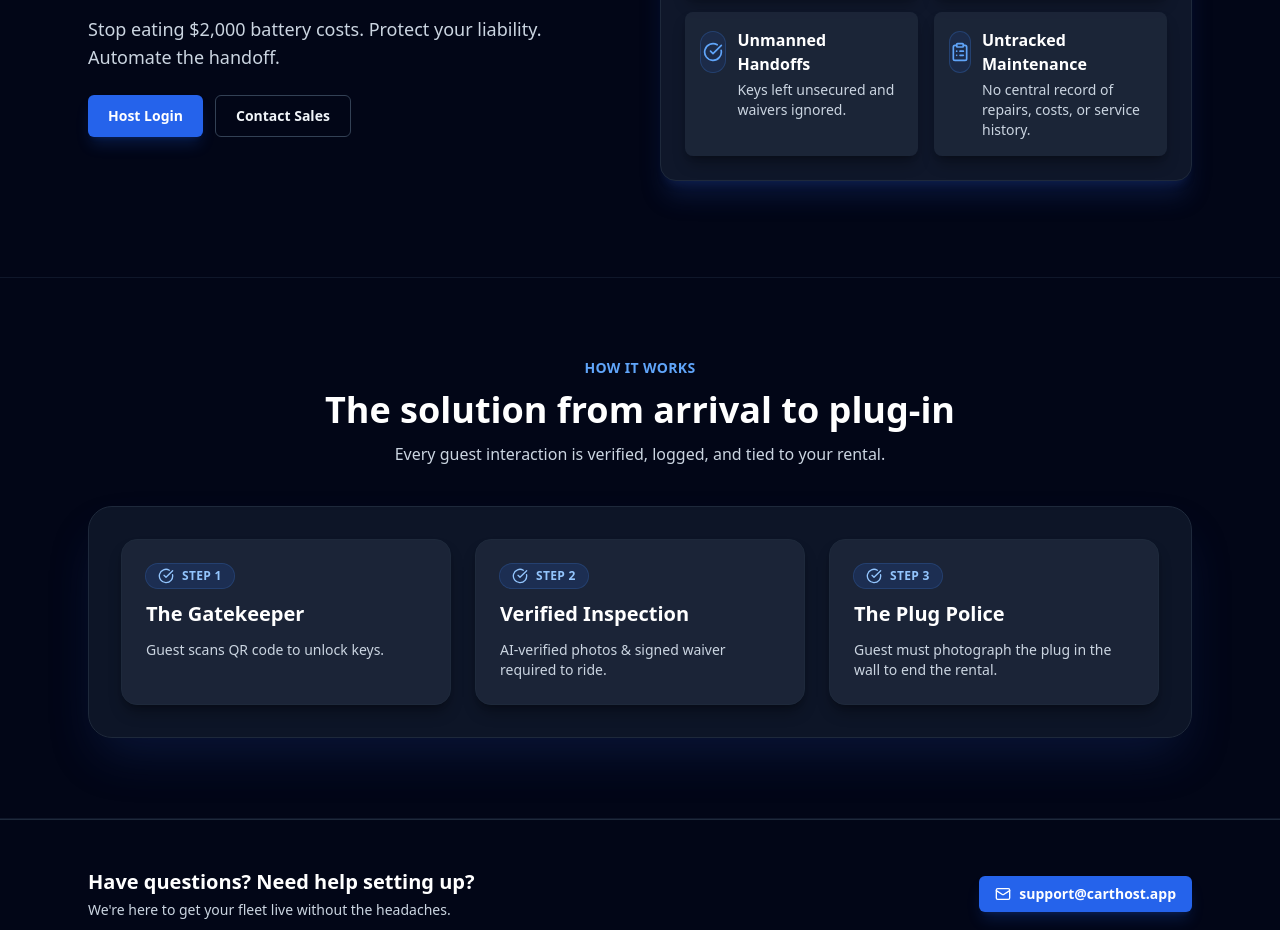
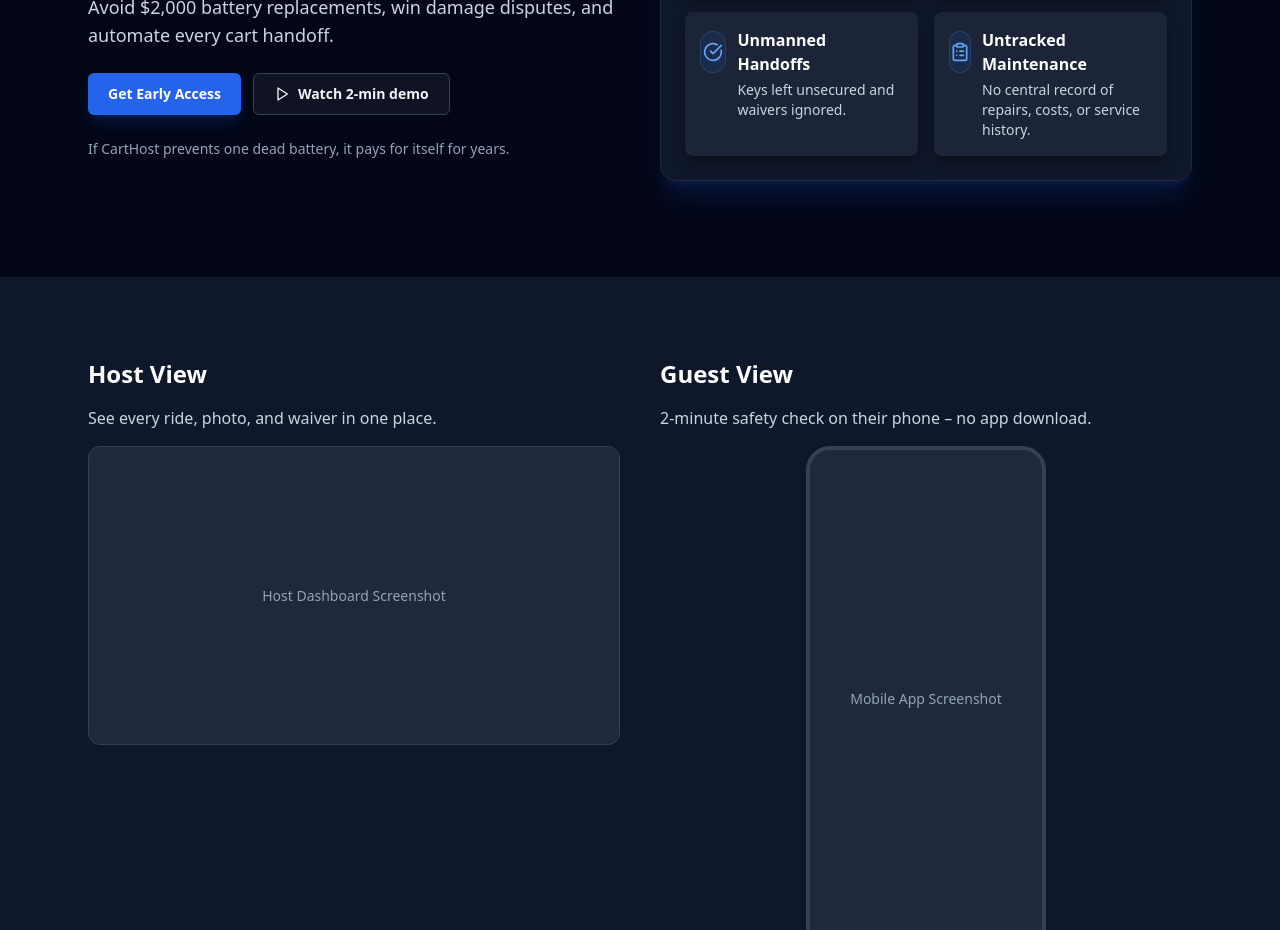
Before and after one commit to ericfaux/CartHost, a Next.js app: page / in a window 1280 px wide. Shown: the part 360-1290 px from the top of the page. Built offline with nearby package versions, Linux system fonts and the light colour scheme.

Commit message:
Update landing marketing layout

```diff
--- a/app/page.tsx
+++ b/app/page.tsx
@@ -4,6 +4,7 @@ import {
   CheckCircle,
   ClipboardList,
   Mail,
+  Play,
   Shield,
   Zap,
 } from "lucide-react";
@@ -44,7 +45,7 @@ const steps = [
   },
   {
     label: "Step 3",
-    title: "The Plug Police",
+    title: "Charge Check",
     description: "Guest must photograph the plug in the wall to end the rental.",
   },
 ];
@@ -81,24 +82,28 @@ export default function LandingPage() {
                 The Digital Gate for Your Golf Cart Fleet.
               </h1>
               <p className="text-lg text-slate-300">
-                Stop eating $2,000 battery costs. Protect your liability. Automate
-                the handoff.
+                Avoid $2,000 battery replacements, win damage disputes, and
+                automate every cart handoff.
               </p>
             </div>
             <div className="flex flex-wrap gap-3">
               <Link
-                href="/login"
+                href="mailto:support@carthost.app?subject=Early Access"
                 className="inline-flex items-center justify-center rounded-md bg-blue-600 px-5 py-2.5 text-sm font-semibold text-white shadow-lg shadow-blue-600/20 transition hover:bg-blue-500"
               >
-                Host Login
+                Get Early Access
               </Link>
               <Link
-                href="mailto:support@carthost.app"
-                className="inline-flex items-center justify-center rounded-md border border-slate-700 px-5 py-2.5 text-sm font-semibold text-slate-100 transition hover:border-blue-500/60 hover:text-white"
+                href="#demo"
+                className="inline-flex items-center justify-center gap-2 rounded-md border border-slate-700 bg-white/5 px-5 py-2.5 text-sm font-semibold text-slate-100 transition hover:border-blue-500/60 hover:text-white"
               >
-                Contact Sales
+                <Play size={16} />
+                Watch 2-min demo
               </Link>
             </div>
+            <p className="text-sm text-slate-400">
+              If CartHost prevents one dead battery, it pays for itself for years.
+            </p>
           </div>
 
           <div className="rounded-2xl border border-slate-800 bg-slate-900 p-6 shadow-xl shadow-blue-900/30">
@@ -122,6 +127,29 @@ export default function LandingPage() {
                   </div>
                 ))}
               </div>
+            </div>
+          </div>
+        </div>
+      </section>
+
+      <section id="demo" className="border-b border-slate-900 bg-slate-900">
+        <div className="mx-auto grid max-w-6xl gap-10 px-6 py-16 lg:grid-cols-2 lg:py-20">
+          <div className="space-y-4">
+            <h2 className="text-2xl font-semibold text-white">Host View</h2>
+            <p className="text-base text-slate-300">
+              See every ride, photo, and waiver in one place.
+            </p>
+            <div className="flex aspect-video items-center justify-center rounded-xl border border-slate-700 bg-slate-800 text-sm text-slate-400">
+              Host Dashboard Screenshot
+            </div>
+          </div>
+          <div className="space-y-4">
+            <h2 className="text-2xl font-semibold text-white">Guest View</h2>
+            <p className="text-base text-slate-300">
+              2-minute safety check on their phone – no app download.
+            </p>
+            <div className="mx-auto flex aspect-[9/19] max-w-[240px] items-center justify-center rounded-3xl border-4 border-slate-700 bg-slate-800 text-sm text-slate-400">
+              Mobile App Screenshot
             </div>
           </div>
         </div>
@@ -157,6 +185,10 @@ export default function LandingPage() {
                 </div>
               ))}
             </div>
+            <div className="mt-8 grid gap-3 rounded-2xl border border-slate-800 bg-slate-800/60 px-6 py-4 text-center text-sm text-slate-300 sm:grid-cols-2 sm:text-base">
+              <p>Works with lockboxes, key safes, or hidden keys – no hardware required.</p>
+              <p>Now onboarding founding hosts in beach and lake markets.</p>
+            </div>
           </div>
         </div>
       </section>
@@ -165,10 +197,10 @@ export default function LandingPage() {
         <div className="mx-auto flex max-w-6xl flex-col items-start gap-3 px-6 py-12 sm:flex-row sm:items-center sm:justify-between">
           <div className="space-y-1">
             <h3 className="text-xl font-semibold text-white">
-              Have questions? Need help setting up?
+              Want CartHost set up for you?
             </h3>
             <p className="text-sm text-slate-300">
-              We&apos;re here to get your fleet live without the headaches.
+              We’ll configure your waivers, QR codes, and first cart for free.
             </p>
           </div>
           <Link
@@ -176,7 +208,7 @@ export default function LandingPage() {
             className="inline-flex items-center gap-2 rounded-md bg-blue-600 px-4 py-2 text-sm font-semibold text-white shadow-lg shadow-blue-600/20 transition hover:bg-blue-500"
           >
             <Mail className="h-4 w-4" aria-hidden />
-            support@carthost.app
+            Email us to get started
           </Link>
         </div>
       </section>
```
